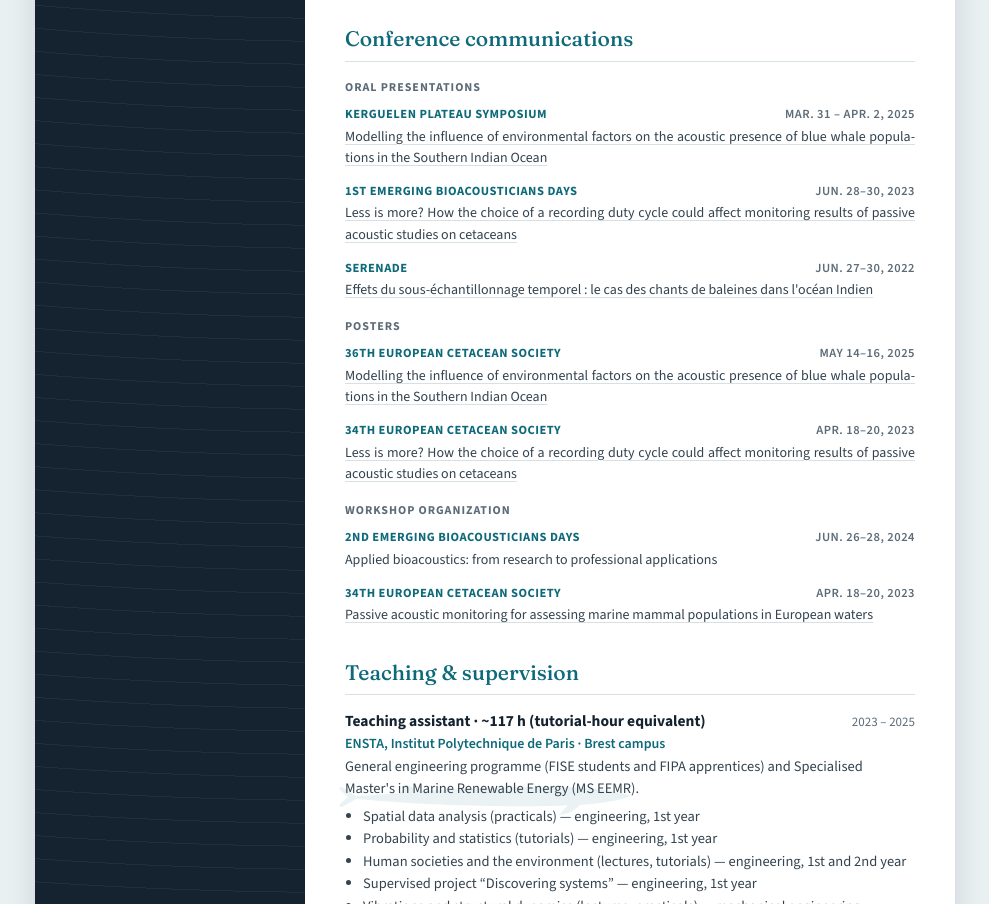
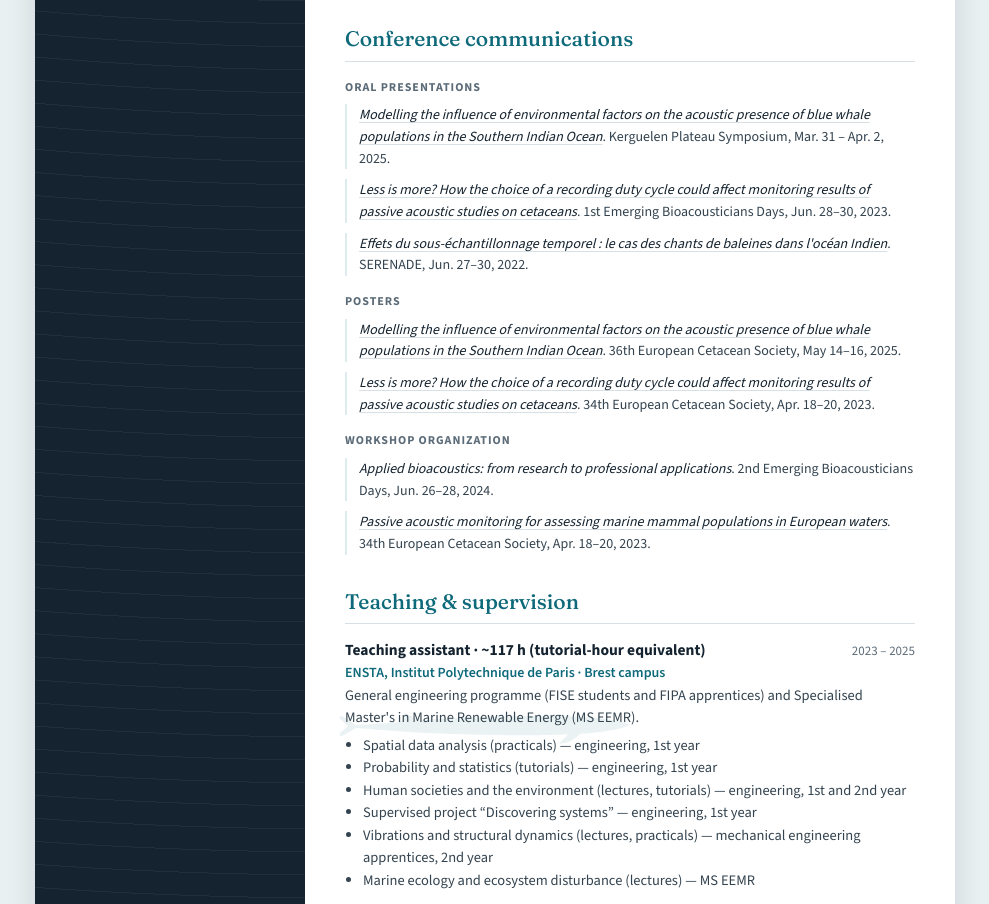
Before and after one commit to MathildeMichel/MathildeMichel, a plain HTML site: page index.html in a window 1280 px wide. Shown: the part 3301-4205 px from the top of the page, without its empty margins (145-1134 px from the left). Drawn offline with nearby package versions, Linux system fonts and the light colour scheme.

Commit message:
Add files via upload

```diff
--- a/index.html
+++ b/index.html
@@ -65,6 +65,8 @@
   .pubs .me{font-weight:700;color:var(--ink)}
   .pubs em{color:var(--ink)}
   .pubs a{color:var(--accent);text-decoration:none;font-weight:600}
+  .pubs a.t{font-weight:inherit;color:inherit;text-decoration:underline;text-decoration-color:var(--line);text-underline-offset:3px}
+  .pubs a.t:hover{text-decoration-color:var(--accent)}
   .talk{display:flex;justify-content:space-between;gap:4px 12px;flex-wrap:wrap;font-size:12.5px;letter-spacing:.04em;text-transform:uppercase;color:var(--accent);font-weight:700}
   .talk span{color:var(--muted);font-weight:600}
   .talk + p a{color:inherit;text-decoration:underline;text-decoration-color:var(--line);text-underline-offset:3px}
@@ -252,22 +254,21 @@
 
     <h2>Conference communications</h2>
     <h4>Oral presentations</h4>
-    <div class="talk">Kerguelen Plateau Symposium <span>Mar. 31 – Apr. 2, 2025</span></div>
-    <p><a href="https://kps2025.sciencesconf.org/data/pages/BookOfAbstractsKPS2025.pdf">Modelling the influence of environmental factors on the acoustic presence of blue whale populations in the Southern Indian Ocean</a></p>
-    <div class="talk">1st Emerging Bioacousticians Days <span>Jun. 28–30, 2023</span></div>
-    <p><a href="https://drive.google.com/file/d/1esToUJMzzJdWLCbxrvePcsuNcGblGQhs/view">Less is more? How the choice of a recording duty cycle could affect monitoring results of passive acoustic studies on cetaceans</a></p>
-    <div class="talk">SERENADE <span>Jun. 27–30, 2022</span></div>
-    <p><a href="https://www.researchgate.net/publication/367392094_EFFETS_DU_SOUS_ECHANTILLONNAGE_TEMPOREL_LE_CAS_DES_DONNEES_ACOUSTIQUES_DES_GRANDES_BALEINES_DANS_L'OCEAN_INDIEN">Effets du sous-échantillonnage temporel : le cas des chants de baleines dans l'océan Indien</a></p>
+    <ul class="pubs">
+      <li><a class="t" href="https://kps2025.sciencesconf.org/data/pages/BookOfAbstractsKPS2025.pdf"><em>Modelling the influence of environmental factors on the acoustic presence of blue whale populations in the Southern Indian Ocean</em></a>. Kerguelen Plateau Symposium, Mar. 31 – Apr. 2, 2025.</li>
+      <li><a class="t" href="https://drive.google.com/file/d/1esToUJMzzJdWLCbxrvePcsuNcGblGQhs/view"><em>Less is more? How the choice of a recording duty cycle could affect monitoring results of passive acoustic studies on cetaceans</em></a>. 1st Emerging Bioacousticians Days, Jun. 28–30, 2023.</li>
+      <li><a class="t" href="https://www.researchgate.net/publication/367392094_EFFETS_DU_SOUS_ECHANTILLONNAGE_TEMPOREL_LE_CAS_DES_DONNEES_ACOUSTIQUES_DES_GRANDES_BALEINES_DANS_L'OCEAN_INDIEN"><em>Effets du sous-échantillonnage temporel : le cas des chants de baleines dans l'océan Indien</em></a>. SERENADE, Jun. 27–30, 2022.</li>
+    </ul>
     <h4>Posters</h4>
-    <div class="talk">36th European Cetacean Society <span>May 14–16, 2025</span></div>
-    <p><a href="https://drive.google.com/drive/folders/1PB3n3MIQgP-2IL30YG0U3v_pBruXvrsS">Modelling the influence of environmental factors on the acoustic presence of blue whale populations in the Southern Indian Ocean</a></p>
-    <div class="talk">34th European Cetacean Society <span>Apr. 18–20, 2023</span></div>
-    <p><a href="https://www.researchgate.net/publication/370637739_Less_is_more_How_the_choice_of_a_recording_duty_cycle_could_affect_monitoring_results_of_passive_acoustic_studies_on_cetaceans">Less is more? How the choice of a recording duty cycle could affect monitoring results of passive acoustic studies on cetaceans</a></p>
+    <ul class="pubs">
+      <li><a class="t" href="https://drive.google.com/drive/folders/1PB3n3MIQgP-2IL30YG0U3v_pBruXvrsS"><em>Modelling the influence of environmental factors on the acoustic presence of blue whale populations in the Southern Indian Ocean</em></a>. 36th European Cetacean Society, May 14–16, 2025.</li>
+      <li><a class="t" href="https://www.researchgate.net/publication/370637739_Less_is_more_How_the_choice_of_a_recording_duty_cycle_could_affect_monitoring_results_of_passive_acoustic_studies_on_cetaceans"><em>Less is more? How the choice of a recording duty cycle could affect monitoring results of passive acoustic studies on cetaceans</em></a>. 34th European Cetacean Society, Apr. 18–20, 2023.</li>
+    </ul>
     <h4>Workshop organization</h4>
-    <div class="talk">2nd Emerging Bioacousticians Days <span>Jun. 26–28, 2024</span></div>
-    <p>Applied bioacoustics: from research to professional applications</p>
-    <div class="talk">34th European Cetacean Society <span>Apr. 18–20, 2023</span></div>
-    <p><a href="https://www.researchgate.net/publication/376770451_Passive_acoustic_monitoring_for_assessing_marine_mammals_population_in_European_waters_Workshop_conclusions_and_perspectives">Passive acoustic monitoring for assessing marine mammal populations in European waters</a></p>
+    <ul class="pubs">
+      <li><em>Applied bioacoustics: from research to professional applications</em>. 2nd Emerging Bioacousticians Days, Jun. 26–28, 2024.</li>
+      <li><a class="t" href="https://www.researchgate.net/publication/376770451_Passive_acoustic_monitoring_for_assessing_marine_mammals_population_in_European_waters_Workshop_conclusions_and_perspectives"><em>Passive acoustic monitoring for assessing marine mammal populations in European waters</em></a>. 34th European Cetacean Society, Apr. 18–20, 2023.</li>
+    </ul>
 
     <h2>Teaching &amp; supervision</h2>
     <div class="item">
```
